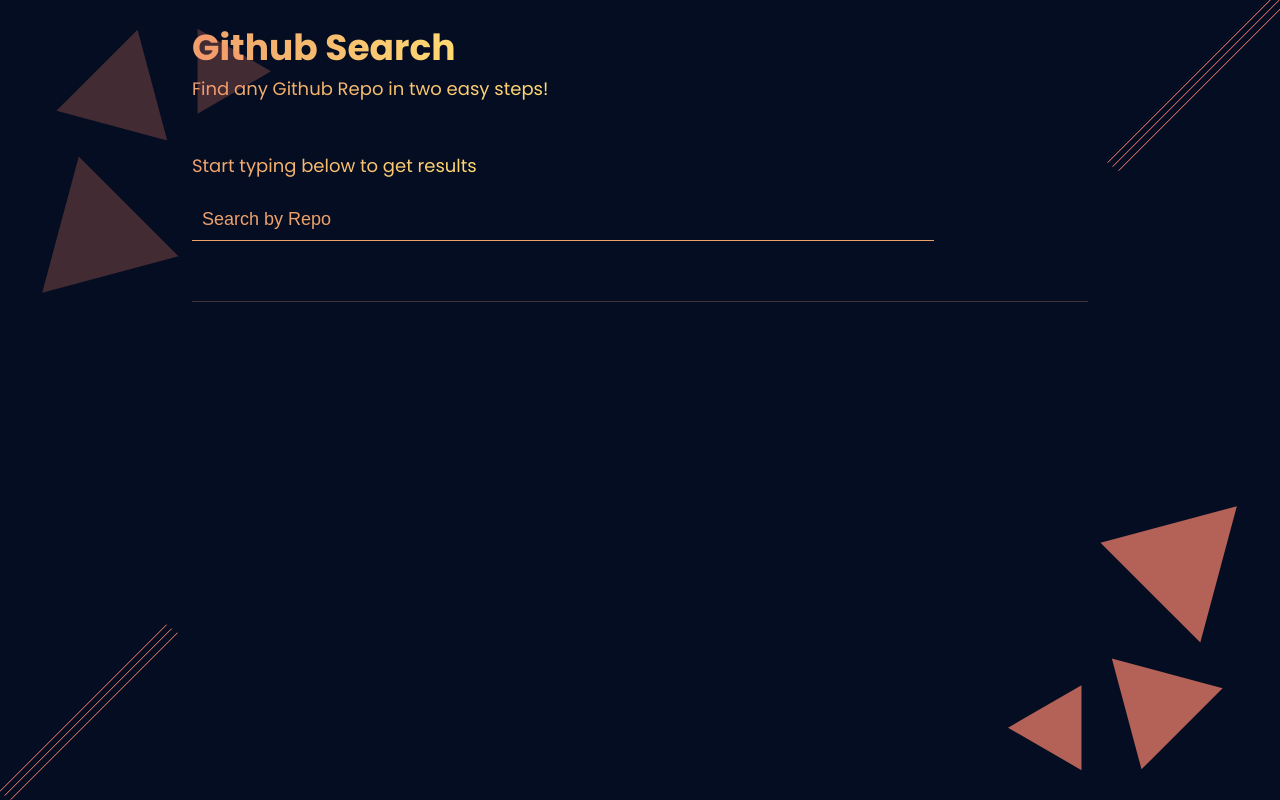
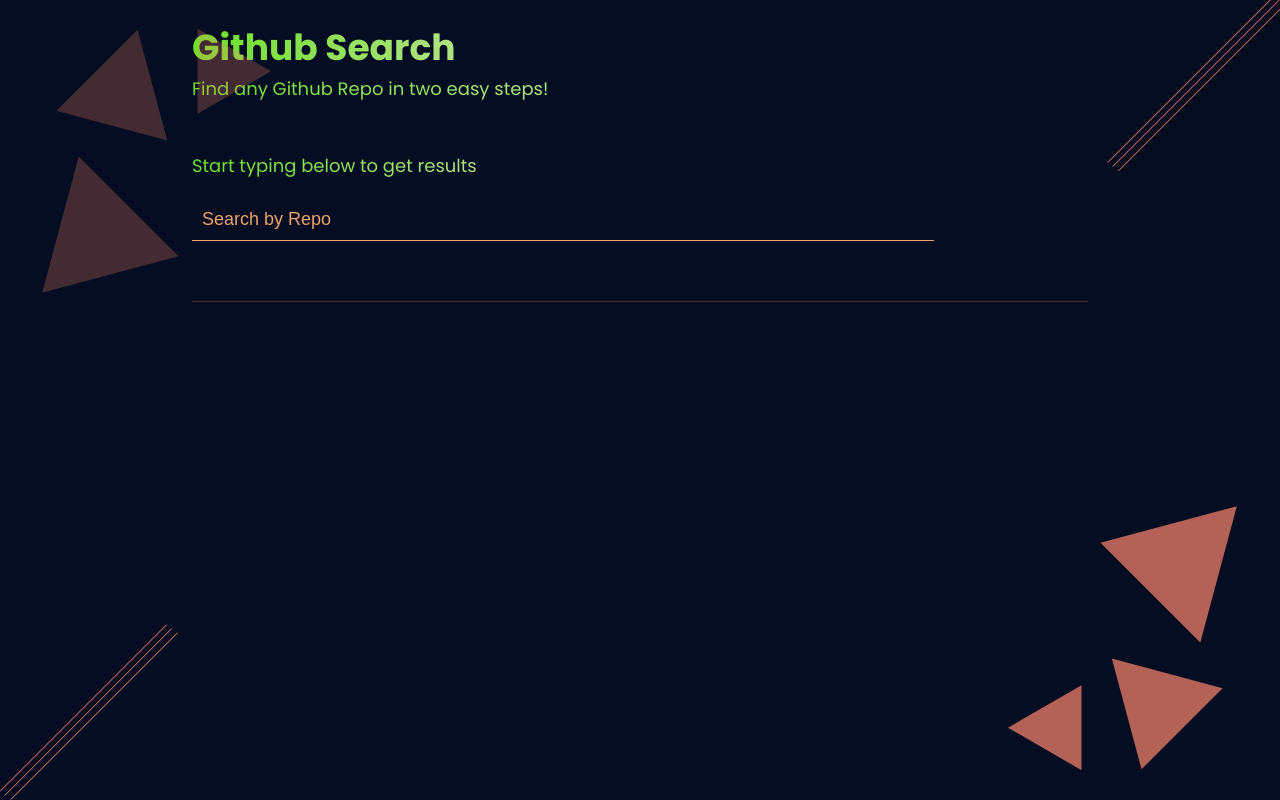
Before and after one commit to gatotoadrian/search.github, an Angular app: page /repos in a window 1280 px wide. Built offline with nearby package versions, Linux system fonts and the light colour scheme.

Commit message:
modified files

```diff
--- a/src/app/repos/repos.component.css
+++ b/src/app/repos/repos.component.css
@@ -24,7 +24,7 @@
     margin-bottom: 50px;
 }
 .gradient-text{
-    background: linear-gradient(90deg, #EEA06B 0%, #FFD973 100%);
+    background: linear-gradient(90deg, #6be028 0%, #b0e284 100%);
     background-size: 100%;
     background-clip: text;
     color: transparent;
```
